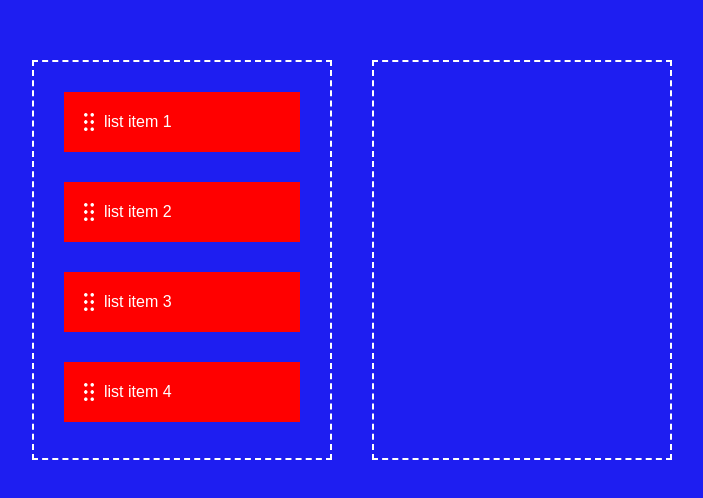
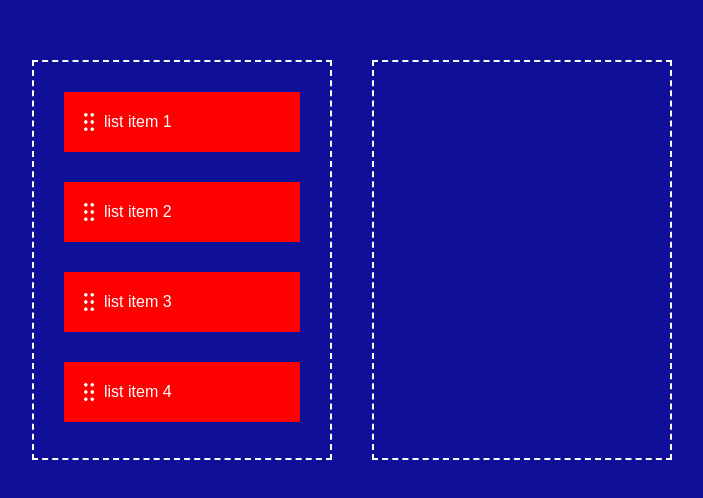
Before and after one commit to aartibarbade25/jsproject, a plain HTML site: page index.html in a window 1280 px wide. Shown: the part 140-638 px from the top of the page, without its empty margins (288-991 px from the left). Drawn offline with Linux system fonts and the light colour scheme.

Commit message:
bg changes

```diff
--- a/style.css
+++ b/style.css
@@ -1,6 +1,6 @@
 *{
     font-family: 'poppins',sans-serif;
-    background-color: rgb(30, 30, 241);
+    background-color: rgb(15, 15, 151);
     margin: 0px;
     padding: 0px;
     box-sizing: border-box;
```
